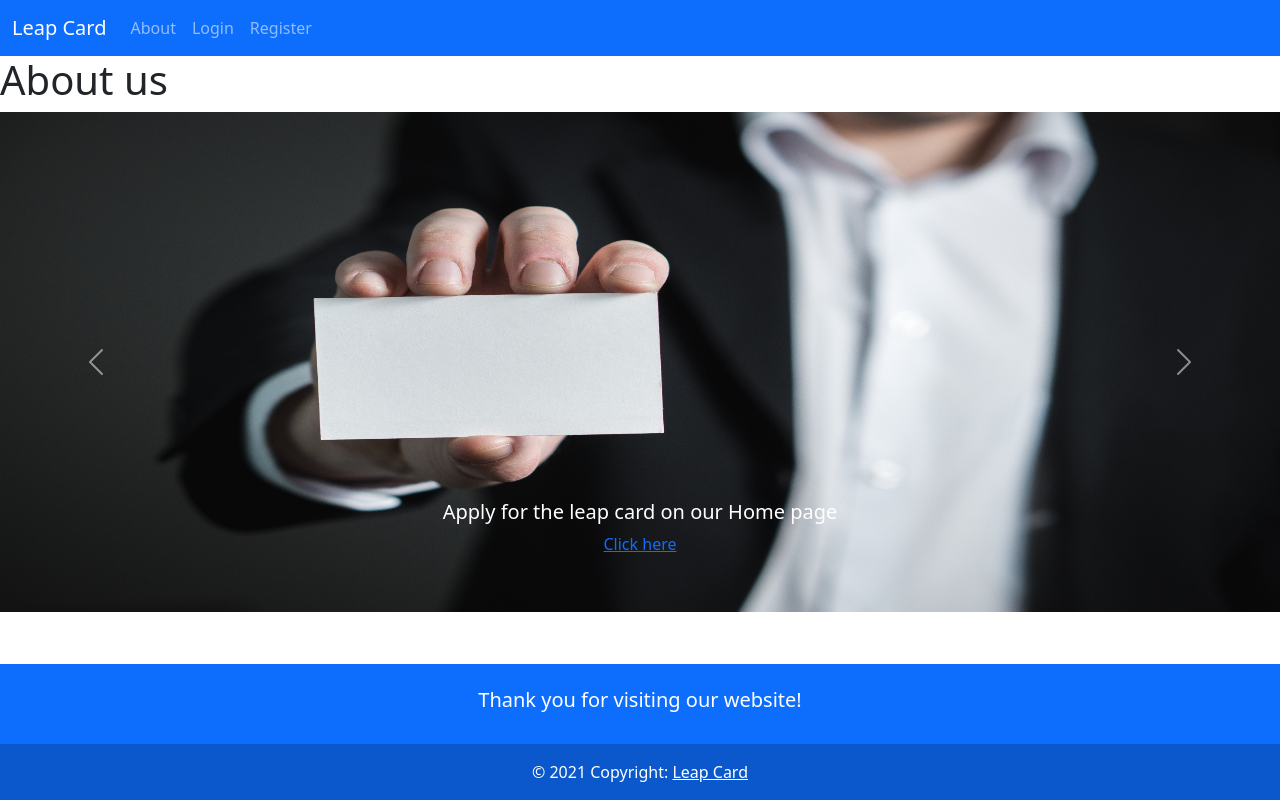
After one commit to x20205511/Leapcard, a Flask app: page /about in a window 1280 px wide. The commit adds this page. Run offline with Flask 2, Linux system fonts and the light colour scheme.

Commit message:
Updated layout, resolved bugs from sonarcloud

```diff
--- a/application/forms.py
+++ b/application/forms.py
@@ -13,7 +13,6 @@ class LogForm(FlaskForm):
 class RegForm(FlaskForm):
     firstname = StringField('FirstName', validators=[DataRequired(), Length(min=2, max=20)])
     lastname = StringField('lastname', validators=[DataRequired(), Length(min=2, max=20)])
-    #username = StringField('Username', validators=[DataRequired(), Length(min=2, max=20)])
     email = StringField('Email', validators=[DataRequired(), Email()])
     password = PasswordField('Password', validators=[DataRequired()])
     confirm_password = PasswordField('Confirm Password', validators=[DataRequired(), EqualTo('password')])
--- a/application/routes.py
+++ b/application/routes.py
@@ -27,10 +27,10 @@ def login():
             user = User.query.filter_by(email=form.email.data).first()
             if user and bcrypt.check_password_hash(user.password, form.password.data):
                 login_user(user)
-                print(current_user)
+                # print(current_user)
                 # next_page = request.args.get('next')
                 # return redirect(next_page) if next_page else
-                redirect(url_for('home'))
+                return redirect(url_for('home'))
             else:
                 flash('Login failed. Please check credentials', 'danger')
     except:
@@ -60,7 +60,7 @@ def apply():
         print(card)
         db.session.add(card)
         db.session.commit()
-        currentcard = Card.query.filter_by(user_id= current_user.id).first()
+        # currentcard = Card.query.filter_by(user_id= current_user.id).first()
         # flash(f'The card number is generated for {currentcard.cardnum}!')
         return redirect(url_for('carddetails'))
     return render_template("apply.html", form = form)
@@ -77,9 +77,6 @@ def carddetails():
     if form.withdraw_submit.data:
         currentcard.balance -= form.amount.data
         db.session.commit()
-
-
-
     return render_template("carddetails.html", firstname = current_user.firstname, card = currentcard, form = form)
 
 @application.route("/logout")
@@ -97,3 +94,7 @@ def deleteaccount():
     db.session.commit()
     flash('The account has been deleted. We will miss you on Leap Card site.', 'danger')
     return redirect(url_for("login"))
+
+@application.route("/about")
+def about():
+    return render_template("about.html")
--- /dev/null
+++ b/application/templates/about.html
@@ -0,0 +1,42 @@
+{% extends "layout.html" %}
+   {% block content %}
+
+
+<h1>About us</h1>
+
+<!-- Carousel  -->
+<div id="carouselExampleCaptions" class="carousel slide" data-bs-ride="carousel">
+    <div class="carousel-inner">
+      <div class="carousel-item active">
+        <img src="static/card1.jpg" class="d-block w-100" alt="..." height="500" width="400">
+        <div class="carousel-caption d-none d-md-block">
+          <h5>Apply for the leap card on our Home page</h5>
+          <p><a href="{{ url_for('home')}}" target="_blank">Click here</a></p>
+        </div>
+      </div>
+      <div class="carousel-item">
+        <img src="static/team.jpg" class="d-block w-100" alt="..." height="500" width="400">
+        <div class="carousel-caption d-none d-md-block">
+          <h5>About Leap card</h5>
+          <p>Using your Leap Card is easy. Simply buy your card, online or in-store, top-up with travel credit or a period ticket and away you go!</p>
+        </div>
+      </div>
+      <div class="carousel-item">
+        <img src="static/contact.jpg" class="d-block w-100" alt="..." height="500" width="400">
+        <div class="carousel-caption d-none d-md-block">
+          <h5>Third slide label</h5>
+          <p>Some representative placeholder content for the third slide.</p>
+        </div>
+      </div>
+    </div>
+    <button class="carousel-control-prev" type="button" data-bs-target="#carouselExampleCaptions" data-bs-slide="prev">
+      <span class="carousel-control-prev-icon" aria-hidden="true"></span>
+      <span class="visually-hidden">Previous</span>
+    </button>
+    <button class="carousel-control-next" type="button" data-bs-target="#carouselExampleCaptions" data-bs-slide="next">
+      <span class="carousel-control-next-icon" aria-hidden="true"></span>
+      <span class="visually-hidden">Next</span>
+    </button>
+  </div>
+
+   {% endblock content %}
--- a/application/templates/apply.html
+++ b/application/templates/apply.html
@@ -12,6 +12,7 @@
             {%endif%}
         {%endwith%}
     </div>
+    <div class="container d-flex justify-content-center">
     <form method = "POST" action ="">
         {{ form.hidden_tag() }}
         <fieldset class="form-group">
@@ -41,7 +42,7 @@
                 {{ form.balance(class="form-control form-control-lg") }}
             {% endif %}
 
-
+                <br>
                 {{form.submit(class="btn btn-outline-info")}}
 
         </fieldset>
--- a/application/templates/layout.html
+++ b/application/templates/layout.html
@@ -26,20 +26,14 @@
                 <a class="nav-link active" aria-current="page" href="{{ url_for('home') }}">Home</a>
               </li>
               <li class="nav-item">
-                <a class="nav-link" href="#">About</a>
-              </li>
-              <li class="nav-item">
-                <a class="nav-link" href="#">Contact</a>
+                <a class="nav-link" href="{{ url_for('about') }}" target="_blank">About</a>
               </li>
               <li class="nav-item">
                 <a class="nav-link active" aria-current="page" href="{{ url_for('logout') }}">Logout</a>
               </li>
               {% else %}
               <li class="nav-item">
-                <a class="nav-link" href="#">About</a>
-              </li>
-              <li class="nav-item">
-                <a class="nav-link" href="#">Contact</a>
+                <a class="nav-link" href="{{ url_for('about') }}" target="_blank">About</a>
               </li>
               <li class="nav-item">
                 <a class="nav-link" href="{{ url_for('login') }}">Login</a>
@@ -53,25 +47,21 @@
         </div>
       </nav>
 
+      <footer class="bg-primary text-center text-white fixed-bottom" style="background-color: #21081a;">
+        <!-- Grid container -->
+        <div class="container p-4"><h5>Thank you for visiting our website!</h5></div>
+        <!-- Grid container -->
+
+        <!-- Copyright -->
+        <div class="text-center p-3" style="background-color: rgba(0, 0, 0, 0.2);">
+          © 2021 Copyright:
+          <a class="text-white">Leap Card</a>
+        </div>
+        <!-- Copyright -->
+      </footer>
     {%block content%}
     {%endblock content%}
 
-    <!-- <style>
-        body{
-          position: relative;
-
-        }
-
-        #form-wrapper{
-          width: 300px;
-          height: 200px;
-          position:absolute;
-
-
-        }
-
-    </style> -->
-    <!-- JavaScript Bundle with Popper -->
     <script src="https://cdn.jsdelivr.net/npm/bootstrap@5.1.3/dist/js/bootstrap.bundle.min.js"></script>
 </body>
 </html>
```
Also changed, not shown: application/templates/home.html (+2 -23 lines), application/templates/login.html (+0 -19 lines), application/database.db, application/static/card1.jpg (added), application/static/contact.jpg (added), application/static/team.jpg (added).
